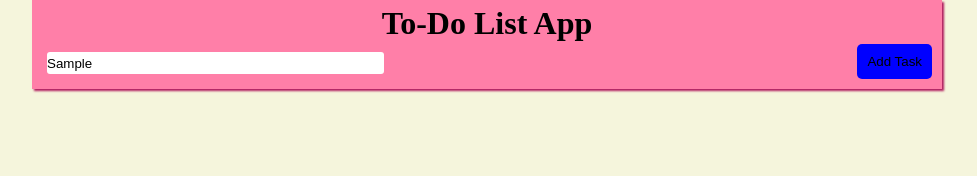
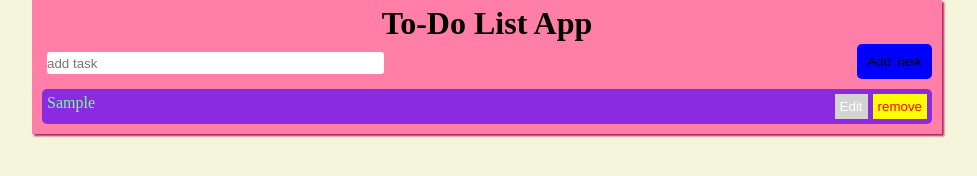
Before and after one commit to sharvani20/To-do-list, a plain HTML site: page index.html in a window 1280 px wide. Both pictures are taken after typing "Sample" into the empty fields and a click on the button "Add Task". Shown: the whole page, without its empty margins (153-1130 px from the left). Drawn offline with Linux system fonts and the light colour scheme.

Commit message:
add js file

```diff
--- a/index.html
+++ b/index.html
@@ -46,9 +46,6 @@ li{
     margin: 5px;
 
 }
-/* ul{
-    border: 1px solid black;
-} */
 input[type="text"]{
 margin:10px;
 border:none;
@@ -68,6 +65,6 @@ border-radius: 3px;
  </div>
 <ul id="task"></ul>
 </div>
-<script src="simple.js"></script>
+<script src="script.js"></script>
 </body>
 </html>
--- /dev/null
+++ b/script.js
@@ -0,0 +1,49 @@
+const task = document.getElementById("task");
+const text = document.getElementById("text");
+
+function addtask() {
+  val = text.value.trim();
+  if (val == "") {
+    alert("please enter the task");
+    return;
+  }
+  text.value = "";
+  let li = document.createElement("li");
+  let span = document.createElement("span");
+  span.innerHTML = val;
+  li.appendChild(span);
+  let btncontainer = document.createElement("div");
+  btncontainer.style.display = "flex";
+  btncontainer.style.alignContent = "center";
+  btncontainer.style.gap = "5px";
+  let btn = document.createElement("button");
+  btn.innerHTML = "Edit";
+  btn.style.backgroundColor = "lightgray";
+  btn.style.color = "white";
+  btn.style.padding = "5px";
+  btn.style.border = "none";
+  const rmvbtn = document.createElement("button");
+  rmvbtn.innerHTML = "remove";
+  rmvbtn.style.backgroundColor = "yellow";
+  rmvbtn.style.color = "red";
+  rmvbtn.style.padding = "5px";
+  rmvbtn.style.border = "none";
+  btncontainer.appendChild(btn);
+  btncontainer.appendChild(rmvbtn);
+  li.appendChild(btncontainer);
+  task.appendChild(li);
+  rmvbtn.addEventListener("click", function () {
+    task.removeChild(li);
+  });
+  btn.addEventListener("click", function () {
+    span.contentEditable = "true";
+    span.focus();
+    const savebtn = document.createElement("button");
+    savebtn.innerHTML = "save";
+    btncontainer.appendChild(savebtn);
+    savebtn.addEventListener("click", function () {
+      span.contentEditable = "false";
+      btncontainer.removeChild(savebtn);
+    });
+  });
+}
```
